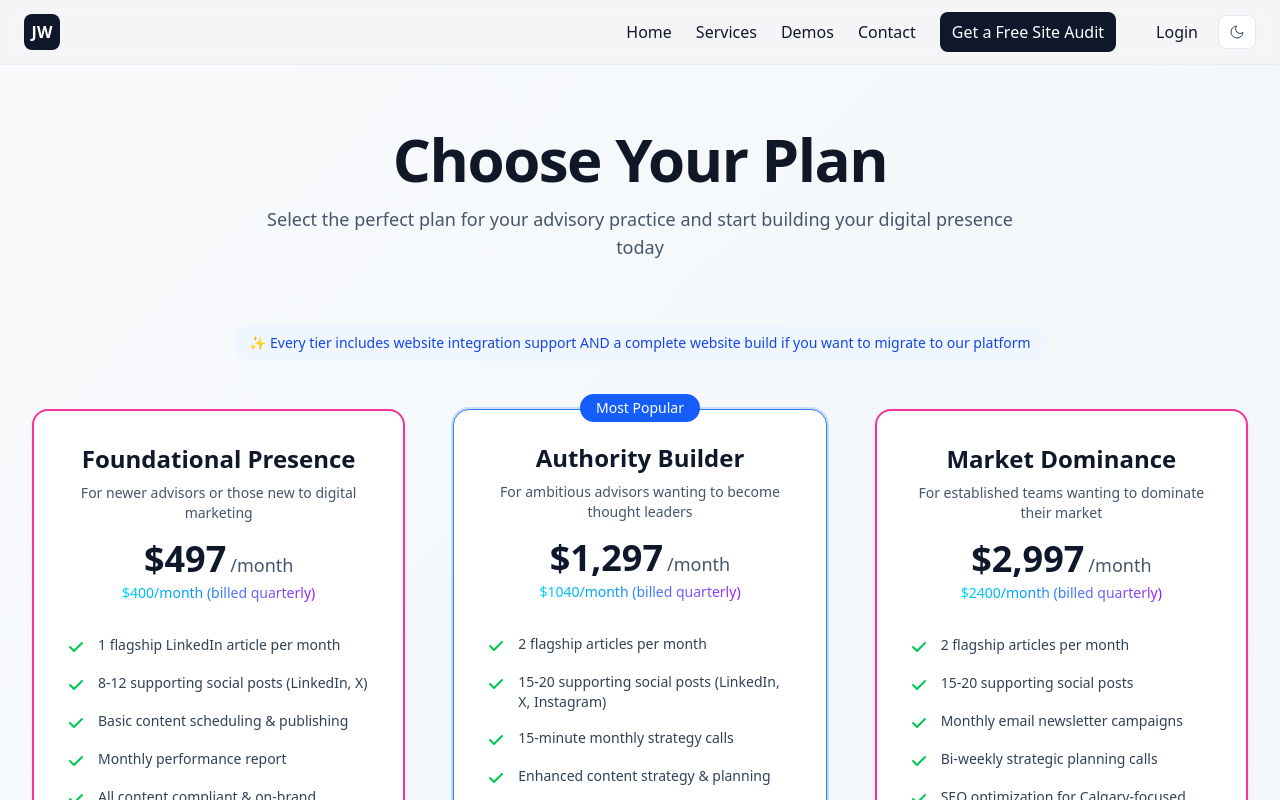
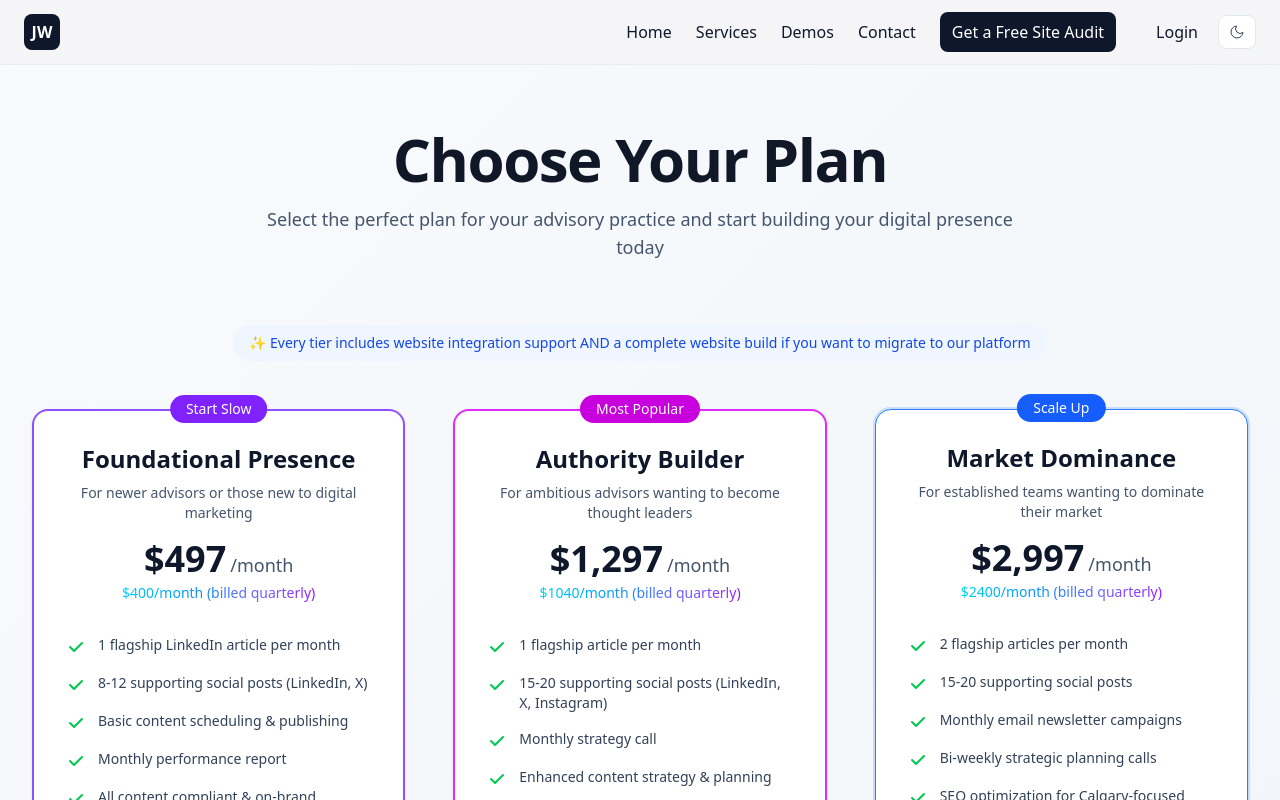
Before and after one commit to m4cbeth/warpofolio, a Next.js app: page /pricing in a window 1280 px wide. Shown: the top 800 px of the page. Built offline with nearby package versions, Linux system fonts and the light colour scheme; no server answers.

Commit message:
pricing colors done

```diff
--- a/src/app/(home)/pricing/page.tsx
+++ b/src/app/(home)/pricing/page.tsx
@@ -16,6 +16,7 @@ type PricingTier = {
     websiteDescription: string;
     ctaText: string;
     isPopular?: boolean;
+    isPopularText?: string;
 };
 
 const pricingTiers: PricingTier[] = [
@@ -41,7 +42,8 @@ const pricingTiers: PricingTier[] = [
         ],
         websiteDescription: "Basic modern site with contact forms (if migration desired)",
         ctaText: "Get Started",
-        isPopular: false
+        isPopular: true,
+        isPopularText: "Start Slow"
     },
     {
         name: "Authority Builder",
@@ -49,9 +51,9 @@ const pricingTiers: PricingTier[] = [
         quarterlyPrice: "$1040",
         description: "For ambitious advisors wanting to become thought leaders",
         features: [
-            "2 flagship articles per month",
+            "1 flagship article per month",
             "15-20 supporting social posts (LinkedIn, X, Instagram)",
-            "15-minute monthly strategy calls",
+            "Monthly strategy call",
             "Enhanced content strategy & planning",
             "Website hosting & maintenance included",
             "Enhanced reporting & insights",
@@ -67,7 +69,8 @@ const pricingTiers: PricingTier[] = [
         ],
         websiteDescription: "Enhanced site with chat, forms, booking functionality",
         ctaText: "Get Started",
-        isPopular: true
+        isPopular: true,
+        isPopularText: "Most Popular"
     },
     {
         name: "Market Dominance",
@@ -87,7 +90,8 @@ const pricingTiers: PricingTier[] = [
         excludedFeatures: [],
         websiteDescription: "Full-featured site with interactive client tools (retirement projections, calculators)",
         ctaText: "Contact Us",
-        isPopular: false
+        isPopular: true,
+        isPopularText: "Scale Up"
     }
 ];
 
@@ -148,15 +152,15 @@ export default function PricingPage() {
 
 function PricingCard({ tier }: { tier: PricingTier }) {
     return (
-        <div className={`relative rounded-2xl border p-8 shadow-sm transition-all duration-300 hover:shadow-lg glow-card ${tier.isPopular
-            ? 'border-blue-500 bg-white dark:bg-slate-900 ring-2 ring-blue-500/20'
-            : 'border-pink-500 bg-white dark:border-violet-300 dark:bg-slate-900 border-2'
+        <div className={`relative rounded-2xl border p-8 shadow-sm transition-all duration-300 hover:shadow-lg glow-card ${tier.isPopularText === "Most Popular"
+            ? 'border-fuchsia-500 bg-white dark:border-fuchsia-300 dark:bg-slate-900 border-2'
+            : tier.isPopularText === "Start Slow" ? 'border-violet-500 bg-white dark:border-violet-300 dark:bg-slate-900 border-2' : 'border-blue-500 bg-white dark:bg-slate-900 ring-2 ring-blue-500/20'
             }`}>
             {/* Popular Badge */}
             {tier.isPopular && (
                 <div className="absolute -top-4 left-1/2 transform -translate-x-1/2">
-                    <span className="inline-flex items-center rounded-full bg-blue-600 px-4 py-1 text-sm font-medium text-white">
-                        Most Popular
+                    <span className={`inline-flex items-center rounded-full ${tier.isPopularText === "Most Popular" ? 'bg-fuchsia-600' : tier.isPopularText === "Start Slow" ? 'bg-violet-600' : 'bg-blue-600'} px-4 py-1 text-sm font-medium text-white`}>
+                        {tier.isPopularText}
                     </span>
                 </div>
             )}
```
